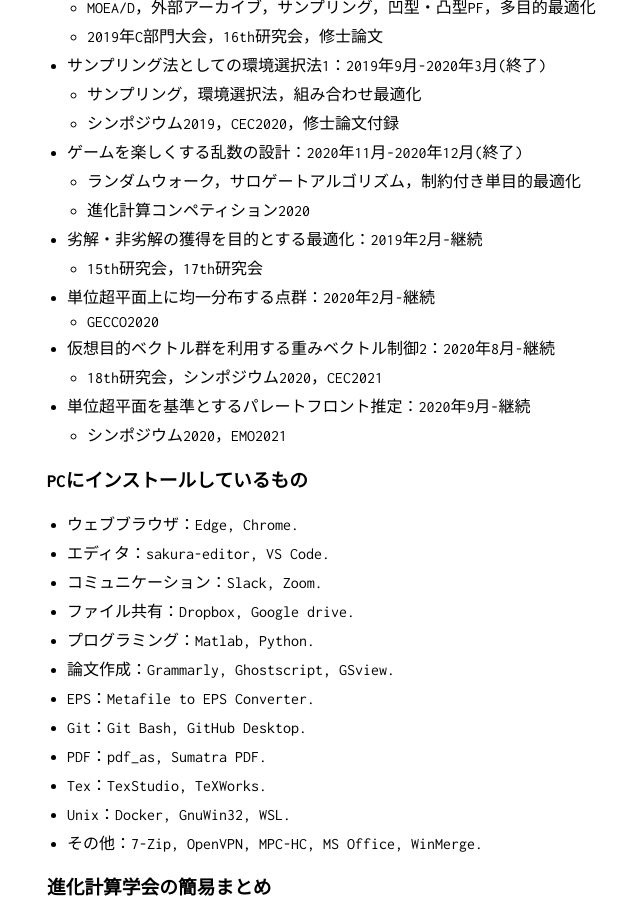
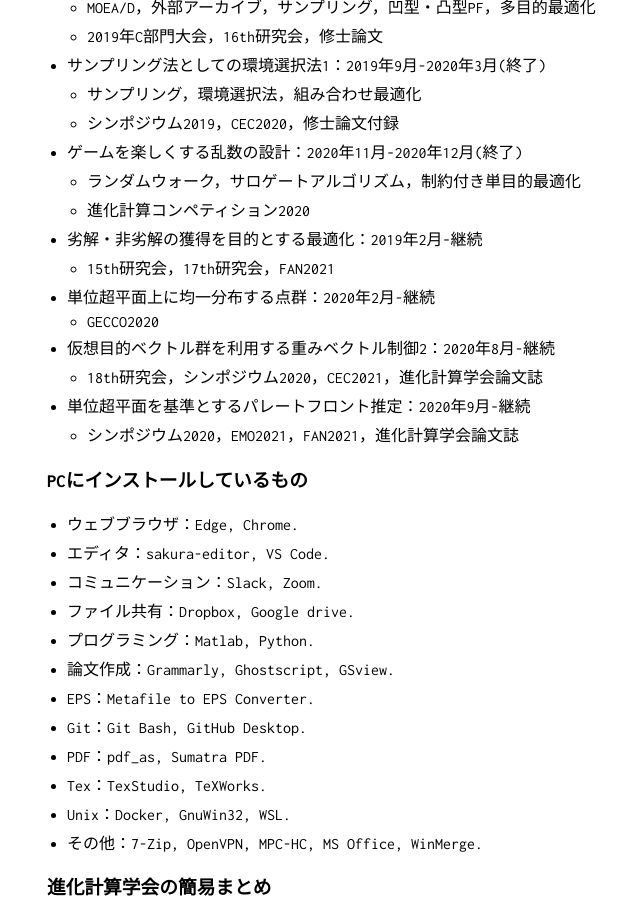
Before and after one commit to tomtkg/tomtkg.github.io, a Jekyll site: the page built from memo.md, in a window 1280 px wide and 900 px high, scrolled down 1088 px. Shown: the whole window, without its empty margins (213-853 px from the left). Built offline with Jekyll 4.4.1, drawn with Linux system fonts in a browser that asks for light colours.

Commit message:
Update memo.md

```diff
--- a/memo.md
+++ b/memo.md
@@ -41,13 +41,13 @@
     - ランダムウォーク，サロゲートアルゴリズム，制約付き単目的最適化
     - 進化計算コンペティション2020
 - 劣解・非劣解の獲得を目的とする最適化：2019年2月-継続
-    - 15th研究会，17th研究会
+    - 15th研究会，17th研究会，FAN2021
 - 単位超平面上に均一分布する点群：2020年2月-継続
     - GECCO2020
 - 仮想目的ベクトル群を利用する重みベクトル制御2：2020年8月-継続
-    - 18th研究会，シンポジウム2020，CEC2021
+    - 18th研究会，シンポジウム2020，CEC2021，進化計算学会論文誌
 - 単位超平面を基準とするパレートフロント推定：2020年9月-継続
-    - シンポジウム2020，EMO2021
+    - シンポジウム2020，EMO2021，FAN2021，進化計算学会論文誌
 
 ### PCにインストールしているもの
 - ウェブブラウザ：Edge, Chrome.
```
